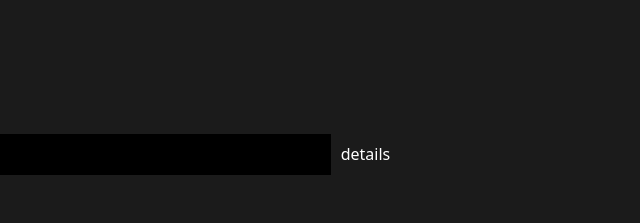
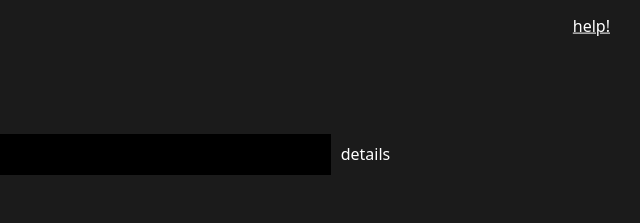
Before and after one commit to WilliamAnimate/discord-rpc, a plain HTML site: page src/index.html in a window 1280 px wide. Shown: the top 223 px of the page, 640-1280 px from the left. Drawn offline with Linux system fonts and the light colour scheme.

Commit message:
add help button incase you're unfamillar

```diff
--- a/src/index.html
+++ b/src/index.html
@@ -53,10 +53,7 @@
 		<br><br>
 		<button onclick="setRPC()">set</button>
 		<button onclick="stopRPC()">stop</button>
-		<!-- <form onsubmit="return handleFormSubmit();" id="form">
-			<input spellcheck="false" type="text" name="details" id="details" placeholder="details">
-			<input spellcheck="false" type="text" name="" id="state" placeholder="state">
-			<input spellcheck="false" type="submit" value="Set RPC" id="submit">
-		</form> -->
+
+		<a target="_blank" href="https://github.com/WilliamAnimate/discord-rpc/wiki/How-to" style="position: fixed; right: 30px; top: 30px;">help!</a>
 	</body>
 </html>
--- a/src/style.css
+++ b/src/style.css
@@ -33,7 +33,7 @@ body {
 	width: 25%
 }
 
-p {
+p, a {
 	font-size: 16px;
 	/* margin-top: 15px; */
 	margin: 0px;
@@ -49,6 +49,12 @@ p {
 
 	/* min-width: 58px; */
 }
+
+a {
+	color: #fff;
+	transition: color 300ms;
+}
+a:hover {color: #f00}
 
 /* checkbox */
 input[type="checkbox"] {visibility: hidden}
```
